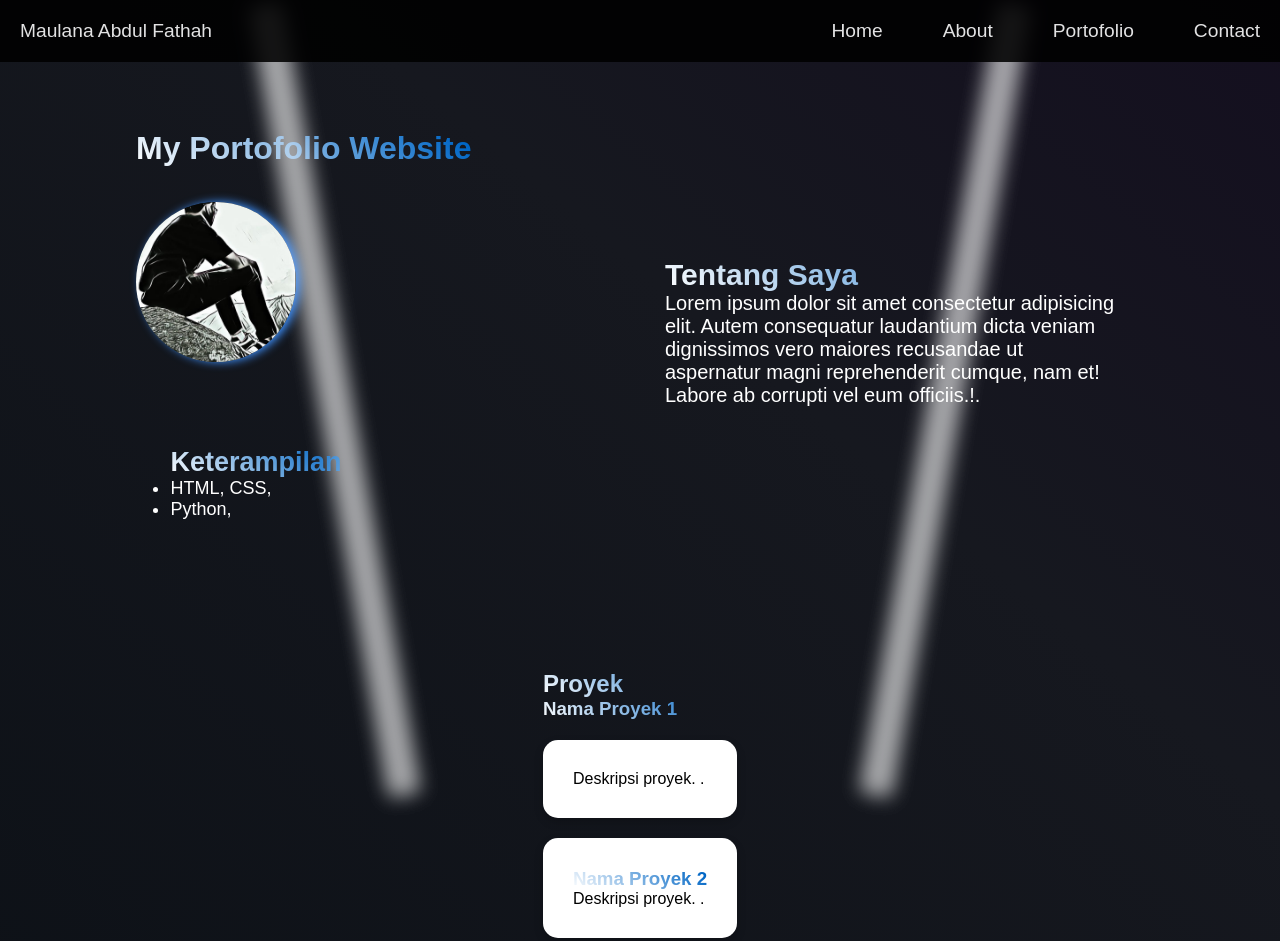
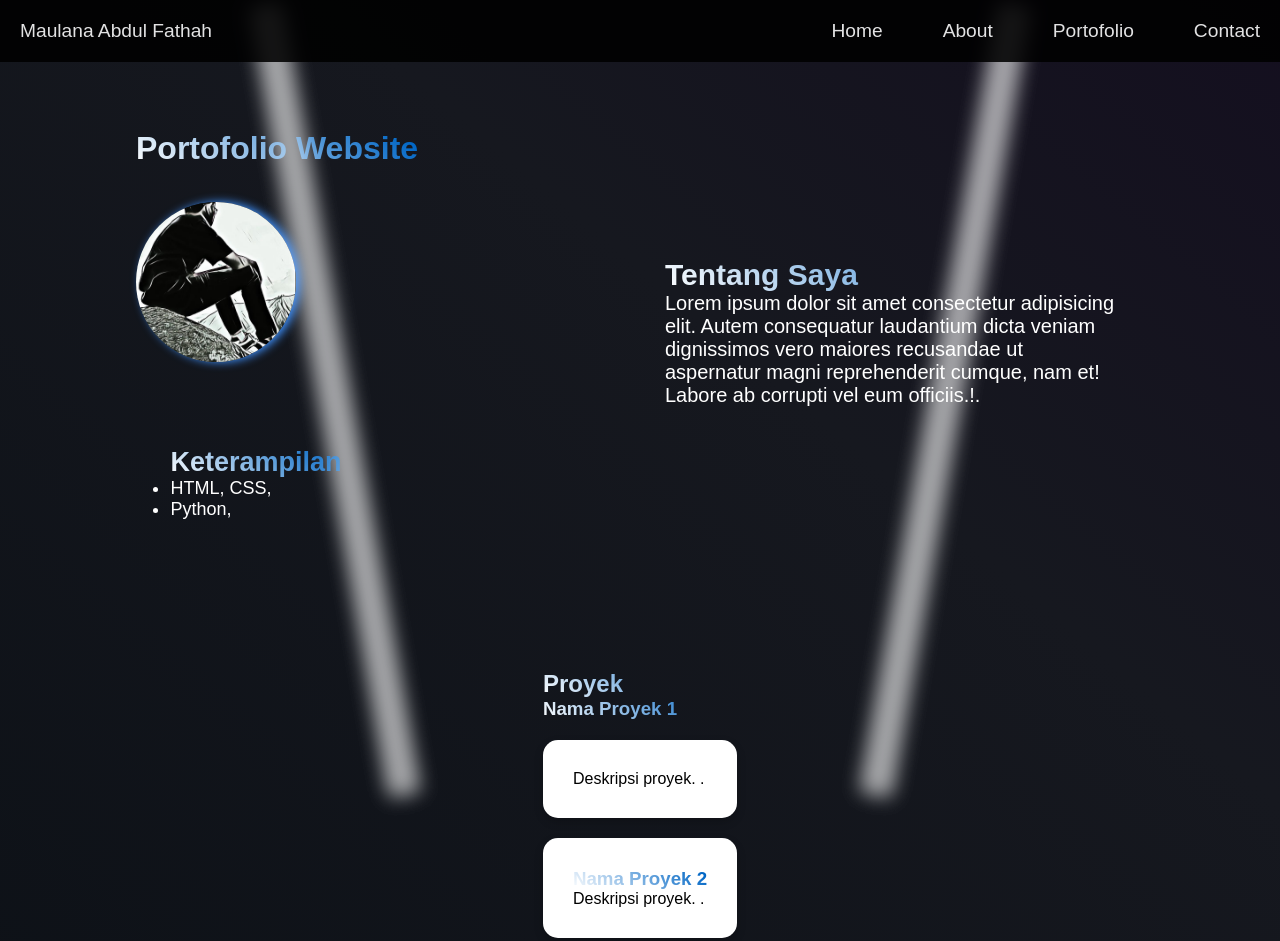
Before and after one commit to Maulana60666/Portofolio, a plain HTML site: page index.html in a window 1280 px wide. Shown: the top 941 px of the page. Drawn offline with Linux system fonts and the light colour scheme.

Commit message:
Update index.html

```diff
--- a/index.html
+++ b/index.html
@@ -33,7 +33,7 @@
     <!-- Header -->
     <header>
         <div class="container">
-            <h1>My Portofolio Website</h1>
+            <h1> Portofolio Website</h1>
             <img src="image/pp.jpg" alt="Foto Profil" />
         </div>
     </header>
```
